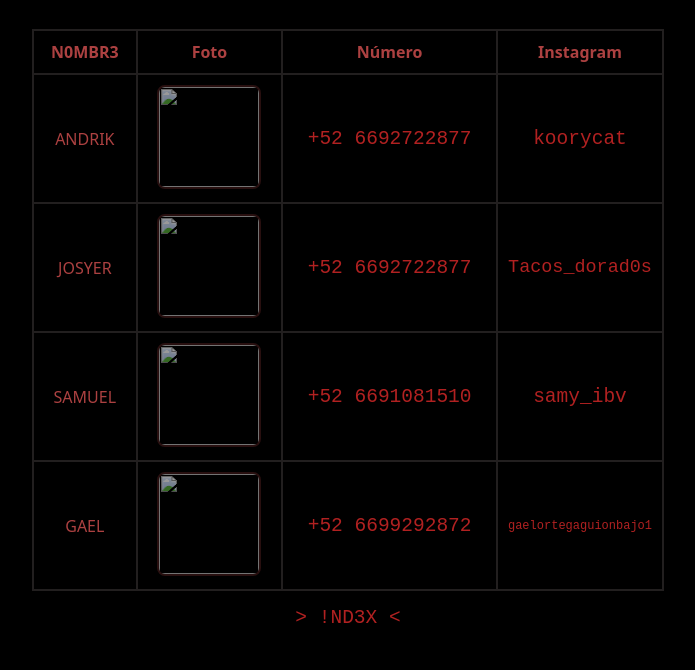
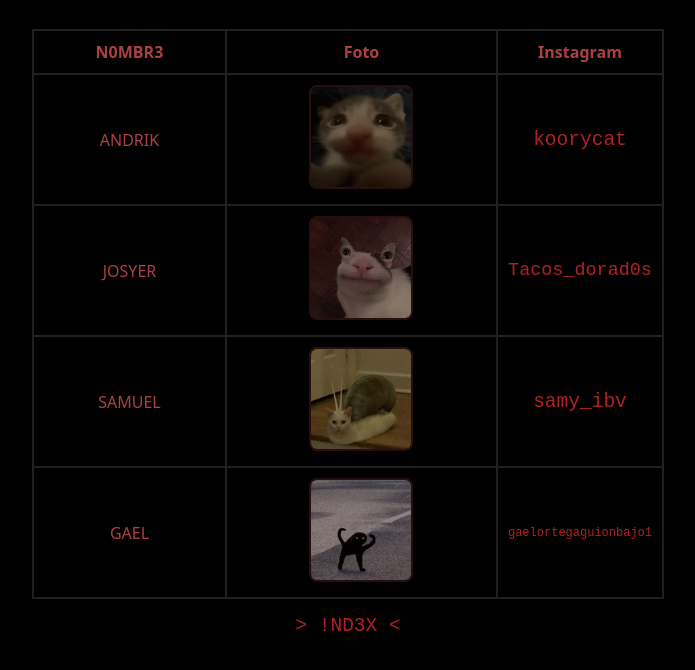
Before and after one commit to andrikoory/andyoliv.github.io, a plain HTML site: page tabla.html in a window 1280 px wide. Shown: the part 94-764 px from the top of the page, without its empty margins (292-987 px from the left). Drawn offline with Linux system fonts and the light colour scheme.

Commit message:
Update tabla.html

```diff
--- a/tabla.html
+++ b/tabla.html
@@ -15,31 +15,26 @@
         <tr>
             <th>N0MBR3</th>
             <th>Foto</th>
-            <th>Número</th>
             <th style="width: 40px;">Instagram</th>
         </tr>
         <tr>
             <td>ANDRIK</td>
-            <td><img src="media/gatooo.jpg"></td>
-            <td><a href="https://wa.me/526692722877?textola%20crayolas" target="blank">+52 6692722877</a></td>
+            <td><img src="media/gatos/gatooo.jpg"></td>
             <td><a href="https://instagram.com/koorycat?igshid=NmQ2ZmYxZjA=" target="blank">koorycat</a></td>
         </tr>
         <tr>
             <td>JOSYER</td>
-            <td><img src="media/gatovizco.jpg"></td>
-            <td><a href="https://wa.me/526692722877?textola%20crayolas" target="blank">+52 6692722877</a></td>
+            <td><img src="media/gatos/gatovizco.jpg"></td>
             <td style="font-size: 12.3px;"><a href="https://instagram.com/tacos_dorad0s?igshid=NmQ2ZmYxZjA=" target="blank">Tacos_dorad0s</a></td>
         </tr>
         <tr>
             <td>SAMUEL</td>
-            <td><img src="media/garatol.jpg"></td>
-            <td><a href="https://wa.me/526692722877?textola%20crayolas" target="blank">+52 6691081510</a></td>
+            <td><img src="media/gatos/garatol.jpg"></td>
             <td><a href="https://instagram.com/samy_ibv?igshid=NTdlMDg3MTY=" target="blank">samy_ibv</a></td>
         </tr>
         <tr>
             <td>GAEL</td>
-            <td><img src="media/gatoboots.jpg"></td>
-            <td><a href="https://wa.me/526692722877?textola%20crayolas" target="blank">+52 6699292872</a></td>
+            <td><img src="media/gatos/gatoboots.jpg"></td>
             <td style="font-size: 8px;"><a href="https://instagram.com/gaelortguionbajo1?igshid=NTdlMDg3MTY=" target="blank">gaelortegaguionbajo1</a></td>
         </tr>
     </table>
```
